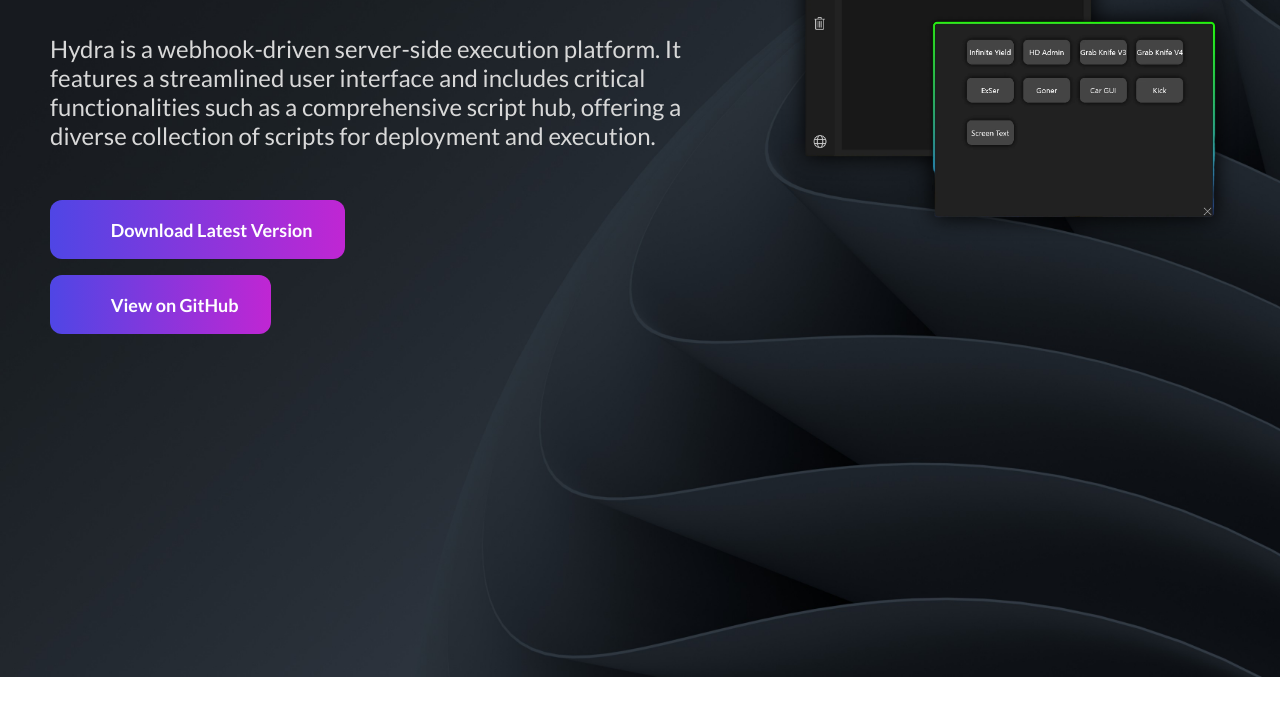
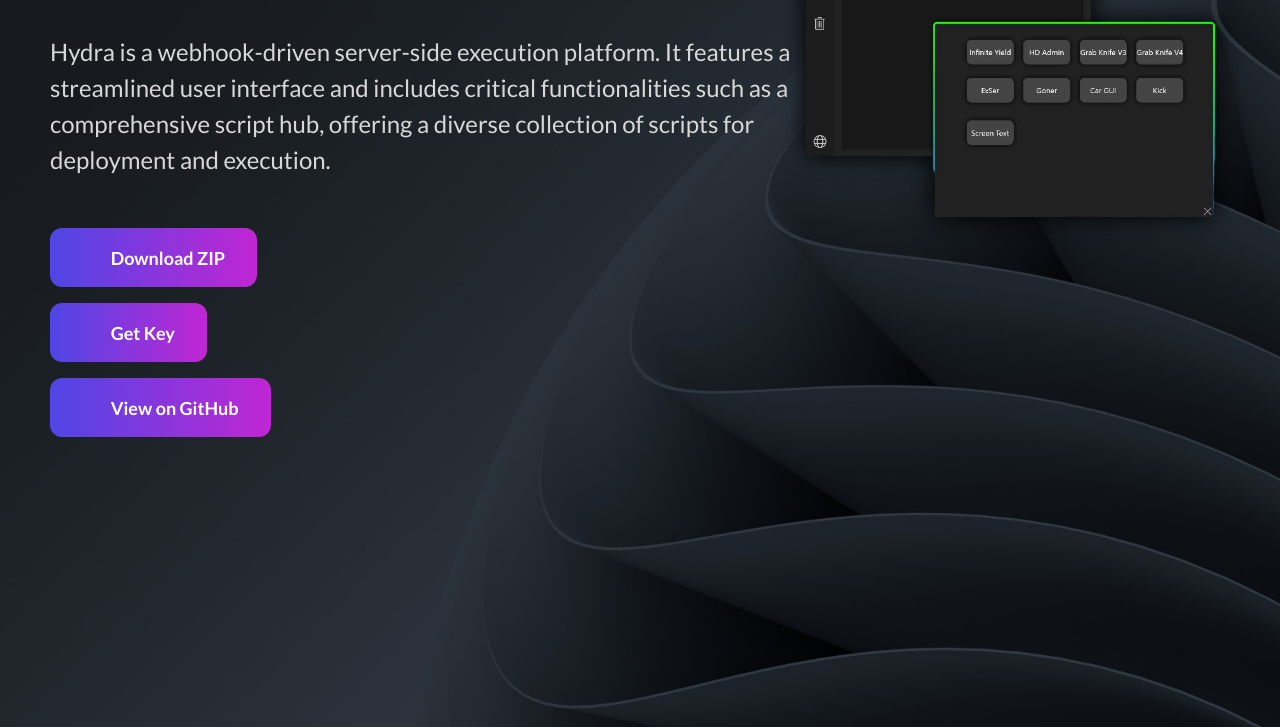
Before and after one commit to HydraServerside/hydraserverside.github.io, a plain HTML site: page index.html in a window 1280 px wide. Shown: the part 123-850 px from the top of the page. Before the commit the page ends 800 px from the top, so only its background shows below. Drawn offline with Linux system fonts and the light colour scheme.

Commit message:
Update index.html

```diff
--- a/index.html
+++ b/index.html
@@ -5,9 +5,10 @@
   <meta name="viewport" content="width=device-width, initial-scale=1.0" />
   <link rel="icon" type="image/x-icon" href="/imgs/favicon.ico" />
   <title>Hydra Serverside</title>
+
   <link rel="preconnect" href="https://fonts.googleapis.com">
   <link rel="preconnect" href="https://fonts.gstatic.com" crossorigin>
-    <link href="https://fonts.googleapis.com/css2?family=Inter:ital,opsz,wght@0,14..32,100..900;1,14..32,100..900&family=Lato:ital,wght@0,100;0,300;0,400;0,700;0,900;1,100;1,300;1,400;1,700;1,900&display=swap" rel="stylesheet">
+  <link href="https://fonts.googleapis.com/css2?family=Inter:wght@400;600;900&family=Lato:wght@300;400;700;900&display=swap" rel="stylesheet">
 
   <style>
     html, body {
@@ -15,28 +16,22 @@
       height: 100%;
       margin: 0;
       padding: 0;
-        overflow: hidden;
-      }
-
-      body {
-        background-image: url("imgs/bg.jpg");
+      background: #0a0a0a url("imgs/bg.jpg") no-repeat center center fixed;
       background-size: cover;
-        background-position: center center;
-        background-repeat: no-repeat;
-        background-attachment: fixed;
+      color: white;
     }
 
     #Title {
-        color: whitesmoke;
       margin: 50px;
       font-size: 48px;
     }
 
     #para {
-        color: rgb(216, 216, 216);
       margin: 50px;
       font-size: 24px;
-        width: 50%;
+      max-width: 800px;
+      line-height: 1.5;
+      color: rgb(216, 216, 216);
     }
 
     .button-group {
@@ -47,8 +42,7 @@
       margin-top: 20px;
     }
 
-      #download,
-      #githubview {
+    .btn {
       background: linear-gradient(90deg, rgba(79, 70, 229, 1) 0%, rgba(192, 38, 211, 1) 100%);
       border: none;
       padding: 16px 32px;
@@ -66,8 +60,7 @@
       width: fit-content;
     }
 
-      #download:hover,
-      #githubview:hover {
+    .btn:hover {
       box-shadow: 0 0 24px #8936DC;
     }
 
@@ -97,10 +90,13 @@
   </p>
 
   <div class="button-group">
-      <a id="download" href="https://github.com/preliora/HydraExploit/archive/refs/heads/main.zip" download>
-        <span class="icon">&#xE896;</span> Download Latest Version
+    <a class="btn" id="download" href="https://github.com/preliora/HydraExploit/archive/refs/heads/main.zip" download>
+      <span class="icon">&#xE896;</span> Download ZIP
     </a>
-      <a id="githubview" href="https://github.com/preliora/HydraExploit" target="_blank">
+    <a class="btn" id="getkey" href="https://link-target.net/1237311/26SNvSA4OZ5f">
+      <span class="icon">&#xE72E;</span> Get Key
+    </a>
+    <a class="btn" id="githubview" href="https://github.com/preliora/HydraExploit" target="_blank">
       <span class="icon">&#xE890;</span> View on GitHub
     </a>
   </div>
```
Lines whose indentation alone changed are shown as unchanged.
